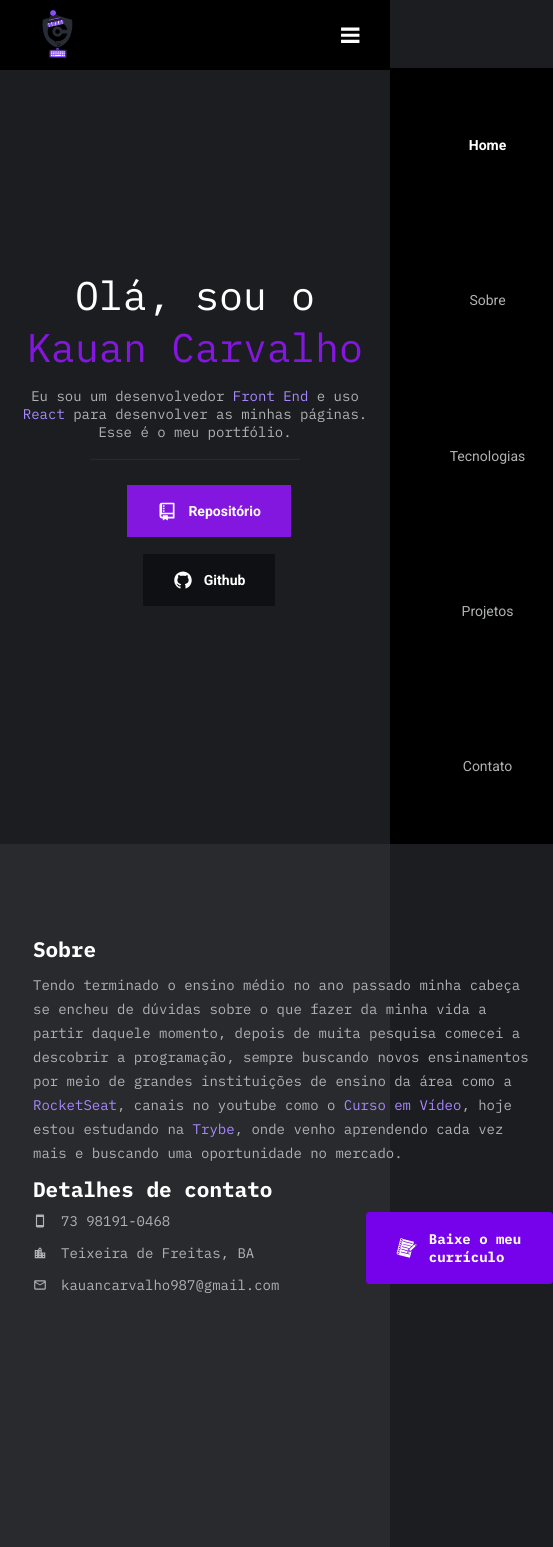
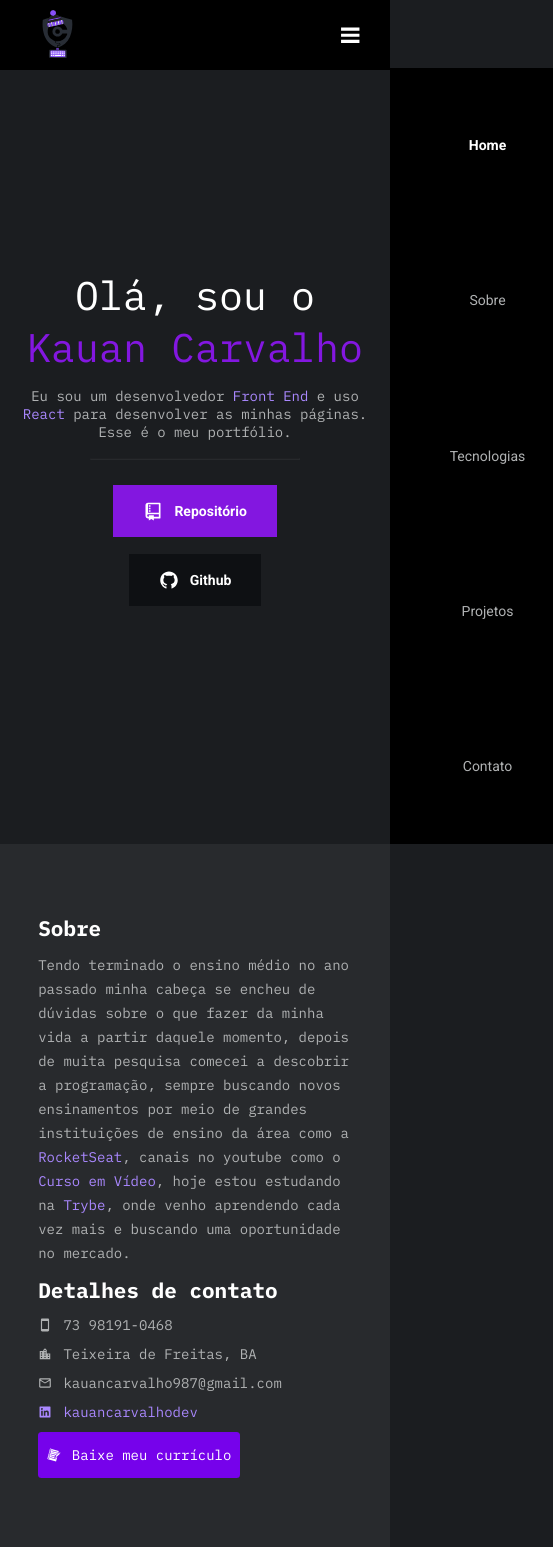
Before and after one commit to kauan-carvalho-code/kcda1102.github.io, a React (Create React App) app: page / in a window 390 px wide. Shown: the top 1547 px of the page, 553 px wide, since content can reach past the window. Built offline with nearby package versions, Linux system fonts and the light colour scheme.

Commit message:
impl: responsive about page and button to download my resume

```diff
--- a/src/components/About/about.module.scss
+++ b/src/components/About/about.module.scss
@@ -1,105 +1,88 @@
-@mixin buttonLayout {
+.container {
+  background: var(--background-color-two);
+  font-family: 'IBM Plex Mono', monospace;
+  color: var(--text-gray-200);
+}
+
+.content {
   display: flex;
-  align-items: center;
-  color: var(--white);
-  font-weight: bold;
-  margin-left: 0.5rem;
-  margin-left: 2rem;
-  padding: 16px 30px 16px 30px;
-  cursor: pointer;
-  border-radius: 0.25rem;
+  align-items: flex-start;
+  justify-content: center;
+  padding: 5rem 5rem 5rem 5rem;
+
+  a {
+      color: var(--purple-100);
 
       &:hover {
         filter: brightness(0.9);
       }
-
-  svg {
-    margin-right: 0.8rem;
-    width: 40px;
-    height: 40px;
   }
 }
 
-.container {
-  height: calc(100vh - 5rem);
-  background: var(--background-color-two);
-  padding-top: 6.5rem;
+.image_container {
+  img {
+    width: 11rem;
+    margin-right: 3rem;
+    border-radius: 100%;
+    border: 2px solid var(--purple-700);
+    padding: 0.25rem;
 
-  display: flex;
-  align-items: flex-start;
-  justify-content: center;
-}
-
-.image_container {
-  display: inline-block;
-  padding-right: 40px;
-
-  img {
-    width: 10rem;
-    padding: 4px;
-    border: 2px solid var(--purple-700);
-    border-radius: 100%;
-    background-position: center center;
-    background-size: cover;
-    background-clip: content-box;
-  }
-}
-
-.resume_container {
-  display: inline-block;
-  width: 36rem;
-
-  h2 {
-    font-family: 'IBM Plex Mono', monospace;
-    margin-bottom: 0.70rem;
-  }
-
-  .about_container {
-    margin-bottom: 0.70rem;
-
-    p {
-      font-family: 'IBM Plex Mono', monospace;
-      color: var(--text-gray-200);
-      line-height: 24px;
-
-      a {
-        color: var(--purple-100);
-        cursor: pointer;
+    @media (max-width: 720px) {
+      display: none;
     }
   }
 }
 
-  .contact_container {
-    font-family: 'IBM Plex Mono', monospace;
-    color: var(--text-gray-200);
+.about_container {
+  width: auto;
+  max-width: 760px;
 
   h2 {
     color: var(--white);
+    margin-bottom: 0.8rem;
   }
 
-    div {
+  p {
+    margin-bottom: 0.8rem;
+    line-height: 24px;
+  }
+
+  .contact_container {
     display: flex;
-      align-items: flex-start;
+    align-items: center;
+    flex-wrap: wrap;
 
-      a {
-        @include buttonLayout();
+    .download_button {
+      color: var(--white);
+      display: flex;
+      align-items: center;
       background: var(--purple-700);
+      padding: 1rem 0.6rem 1rem 0.6rem;
+      border-radius: 0.25rem;
+      justify-content: flex-start;
+
+        svg {
+          margin-right: 0.8rem;
+        }
+    }
   }
 
   ul {
     list-style-type: none;
-        margin-right: 4.2rem;
-
+    margin-right: 5rem;
     li {
+      margin-bottom: 0.8rem;
       display: flex;
       align-items: center;
-          margin-bottom: 1rem;
+
+      a {
+        display: flex;
+        align-items: center;
+      }
 
       svg {
-            margin-right: 1rem;
+        margin-right: 0.8rem;
       }
     }
   }
 }
-  }
-}
--- a/src/components/About/index.tsx
+++ b/src/components/About/index.tsx
@@ -1,35 +1,40 @@
 // CSS
-import styles from './about.module.scss';
+import styles from "./about.module.scss";
 // Images
-import perfil from '../../assets/perfil.svg';
+import perfil from "../../assets/perfil.svg";
 // React-icons
 import { MdSmartphone, MdLocationCity, MdOutlineEmail } from 'react-icons/md';
 import { GiNotebook } from 'react-icons/gi';
+import { AiFillLinkedin } from 'react-icons/ai';
 
 export function About() {
 	return (
-    <section className={styles.container} id="about">
+		<section id="about" className={styles.container}>
+			<div className={styles.content}>
 				<div className={styles.image_container}>
-          <img src={perfil} alt="Foto de perfil"/>
+					<img src={perfil} alt="Foto de perfil" />
 				</div>
-        <div className={styles.resume_container}>
 				<div className={styles.about_container}>
 					<h2>Sobre</h2>
-            <p>Tendo terminado o ensino médio no ano passado minha cabeça se encheu
-              de dúvidas sobre o que fazer da minha vida a partir daquele momento, depois de muita
-              pesquisa comecei a descobrir a programação, sempre buscando novos ensinamentos
-              por meio de grandes instituições de ensino da área como a
-              <a href="https://www.rocketseat.com.br/"> RocketSeat</a>,
-              canais no youtube como o
-              <a href="https://www.youtube.com/channel/UCrWvhVmt0Qac3HgsjQK62FQ"> Curso em Vídeo</a>,
-               hoje estou estudando na
-              <a href="https://www.betrybe.com/"> Trybe</a>,
-              onde venho aprendendo cada vez mais e buscando uma oportunidade no mercado.
+					<p>
+						Tendo terminado o ensino médio no ano passado minha cabeça se encheu
+						de dúvidas sobre o que fazer da minha vida a partir daquele momento,
+						depois de muita pesquisa comecei a descobrir a programação, sempre
+						buscando novos ensinamentos por meio de grandes instituições de
+						ensino da área como a
+						<a href="https://www.rocketseat.com.br/"> RocketSeat</a>, canais no
+						youtube como o
+						<a href="https://www.youtube.com/channel/UCrWvhVmt0Qac3HgsjQK62FQ">
+							{" "}
+							Curso em Vídeo
+						</a>
+						, hoje estou estudando na
+						<a href="https://www.betrybe.com/"> Trybe</a>, onde venho aprendendo
+						cada vez mais e buscando uma oportunidade no mercado.
 					</p>
-          </div>
 					<div className={styles.contact_container}>
+            <div>
               <h2>Detalhes de contato</h2>
-            <div>
               <ul>
                 <li>
                   <MdSmartphone />
@@ -43,14 +48,26 @@ export function About() {
                   <MdOutlineEmail />
                   kauancarvalho987@gmail.com
                 </li>
+                <li>
+                  <a href="https://www.linkedin.com/in/kauancarvalhodev/">
+                    <AiFillLinkedin />
+                    kauancarvalhodev
+                  </a>
+                </li>
               </ul>
-              <a href="../" download="resume.pdf" target="_blank">
+            </div>
+              <a
+                href="../../files/resume.pdf"
+                download="kauancarvalhodev.pdf"
+                className={styles.download_button}
+                type="application/pdf"
+              >
                 <GiNotebook />
-                Baixe o meu currículo
+                Baixe meu currículo
               </a>
 					</div>
 				</div>
 			</div>
 		</section>
-  )
+	);
 }
--- a/src/components/ActiveLink/index.tsx
+++ b/src/components/ActiveLink/index.tsx
@@ -13,7 +13,7 @@ export function ActiveLink({title, href, activeClassName}: ActiveLinkProps) {
         activeClass={activeClassName}
         smooth
         offset={-80}
-        duration={200}
+        duration={1000}
         to={href}
         spy
       >
--- a/src/components/Home/home.module.scss
+++ b/src/components/Home/home.module.scss
@@ -3,8 +3,6 @@
   align-items: center;
   color: var(--white);
   font-weight: bold;
-  margin-left: 0.5rem;
-  margin-left: 2rem;
   padding: 16px 30px 16px 30px;
   cursor: pointer;
 
@@ -69,6 +67,7 @@
   .buttons_container {
     display: flex;
     align-items: center;
+    justify-content: center;
 
     @media (max-width: 720px) {
       flex-direction: column;
@@ -87,7 +86,12 @@
 
     .github_button {
       @include buttonLayout();
+      margin-left: 2rem;
       background: var(--gray-900);
+
+      @media (max-width: 720px) {
+        margin-left: 0;
+      }
     }
   }
 }
```
Also changed, not shown: 2 other files (tests, documents, lock files or other folders). Lines whose indentation alone changed are shown as unchanged.
